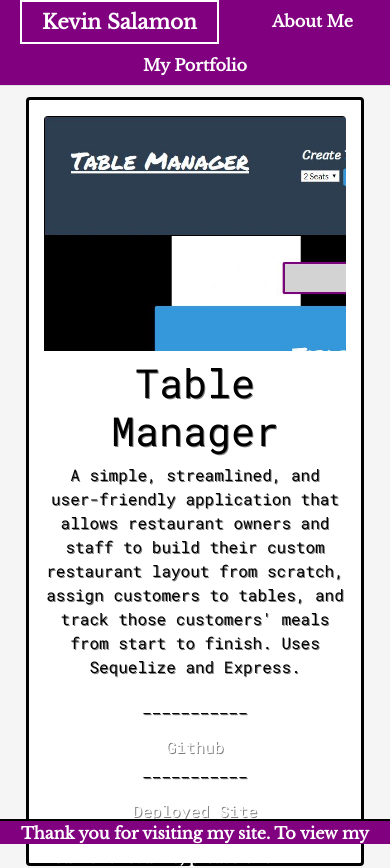
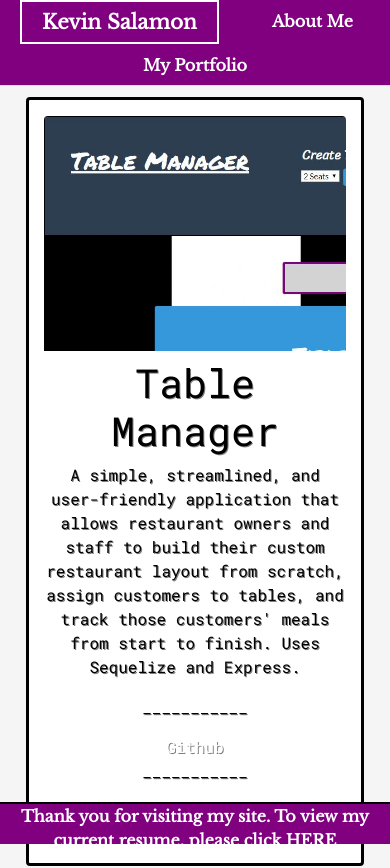
Before and after one commit to kevin-salamon/React-Portfolio, a React (Create React App) app: page /portfolio in a window 390 px wide. Shown: the top 868 px of the page. Built offline with nearby package versions, Linux system fonts and the light colour scheme; a web font is replaced by a local one.

Commit message:
fixed styling for mobile-responsive footer

```diff
--- a/src/style.css
+++ b/src/style.css
@@ -149,7 +149,7 @@ a:active {
     border-top: 2px solid black;
     text-align: center;
     background-color: purple;
-    height: 3%;
+    height: 5%;
     width: 100%;
     color: white;
     text-align: center;
```
